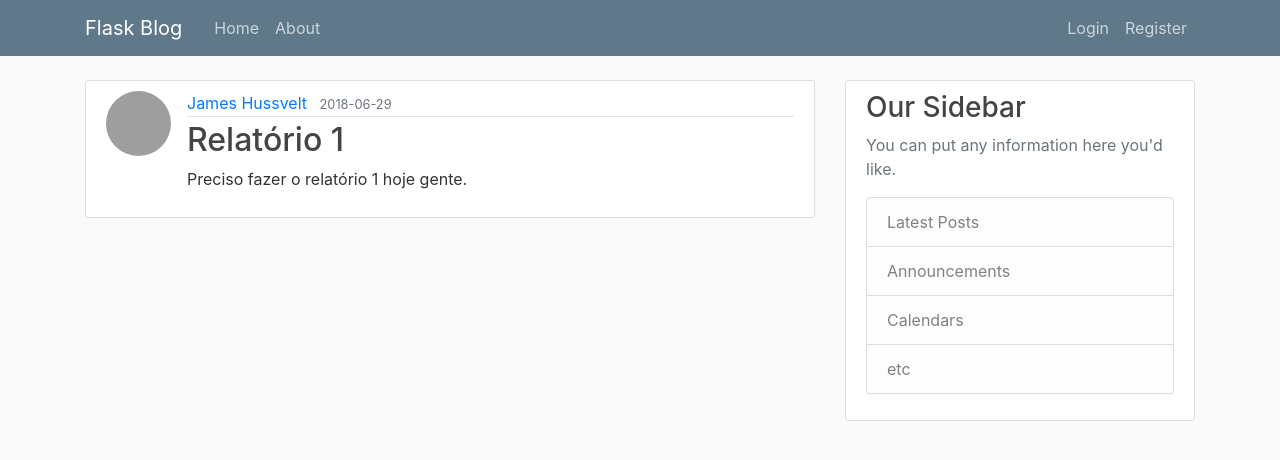
After one commit to felipemuhamed/Flask_server, a Flask app: page /post/1 in a window 1280 px wide. The commit adds this page. Shown: the top 460 px of the page. Run offline with Flask 2, Linux system fonts and the light colour scheme; data comes from the database, SQL or seed files in the repository; both versions use the stored data as it was after the commit; some libraries are stand-ins or nearby versions; grey boxes are pictures that could not be loaded.

Commit message:
Added post feature

```diff
--- a/app/models.py
+++ b/app/models.py
@@ -20,7 +20,7 @@ class User(db.Model, UserMixin):
 class Post(db.Model):
     id = db.Column(db.Integer, primary_key=True, nullable=False)
     title = db.Column(db.String(100), nullable=False)
-    data_posted = db.Column(db.DateTime, nullable=False, default=datetime.utcnow)
+    date_posted = db.Column(db.DateTime, nullable=False, default=datetime.utcnow)
     content = db.Column(db.Text, nullable=False)
     user_id = db.Column(db.Integer, db.ForeignKey('user.id'), nullable=False)
 
--- a/app/routes.py
+++ b/app/routes.py
@@ -1,15 +1,17 @@
 import os
 import secrets
-from flask import render_template, url_for, flash, redirect, request
+from PIL import Image
+from flask import render_template, url_for, flash, redirect, request, abort
 from app import app, db, bcrypt
 from app.models import User, Post
-from app.forms import RegistrationForm, LoginForm, UpdateAccountForm
+from app.forms import RegistrationForm, LoginForm, UpdateAccountForm, PostForm
 from flask_login import login_user, current_user, logout_user, login_required
 
 
 @app.route("/")
 def home():
-    return render_template('home.html')
+    posts = Post.query.all()
+    return render_template('home.html', posts= posts)
 
 @app.route("/about")
 def about():
@@ -56,7 +58,11 @@ def save_picture(form_picture):
     _, f_ext = os.path.splitext(form_picture.filename)
     picture_fn = random_hex + f_ext
     picture_path = os.path.join(app.root_path, 'static/user_pics', picture_fn)
-    form_picture.save(picture_path)
+
+    output_size = (125, 125)
+    i = Image.open(form_picture)
+    i.thumbnail(output_size)
+    i.save(picture_path)
 
     return picture_fn
 
@@ -78,3 +84,52 @@ def account():
         form.email.data = current_user.email
     image_file = url_for('static', filename='user_pics/'+ current_user.image_file)
     return render_template('account.html', title='Account', image_file = image_file, form=form)
+
+@app.route("/post/new", methods=['GET', 'POST'])
+@login_required
+def new_post():
+    form = PostForm()
+
+    if form.validate_on_submit():
+        post = Post(title= form.title.data, content=form.content.data, author = current_user)
+        db.session.add(post)
+        db.session.commit()
+        flash('Your post has been created', 'success')
+        return redirect(url_for('home'))
+    return render_template('create_post.html', title='New Post', form=form)
+
+@app.route("/post/<int:post_id>")
+def post(post_id):
+    post = Post.query.get_or_404(post_id)
+    return render_template('post.html', title = post.title, post = post, legend = 'New Post')
+
+@app.route("/post/<int:post_id>/update", methods=['GET', 'POST'])
+@login_required
+def update_post(post_id):
+    post = Post.query.get_or_404(post_id)
+
+    if post.author != current_user:
+        abort(403)
+    form = PostForm()
+    if form.validate_on_submit():
+        post.title = form.title.data
+        post.content = form.content.data
+        db.session.commit()
+        flash("Your post has been updated", 'success')
+        return redirect(url_for('post', post_id = post.id ))
+    elif request.method == 'GET':
+        form.title.data = post.title
+        form.content.data = post.content
+    return render_template('create_post.html', title = 'Update Post' , post = post, legend = 'Update Post', form=form)
+
+@app.route("/post/<int:post_id>/delete", methods=['POST'])
+@login_required
+def delete_post(post_id):
+    post = Post.query.get_or_404(post_id)
+
+    if post.author != current_user:
+        abort(403)
+    db.session.delete(post)
+    db.session.commit()
+    flash("Your post has been deleted", 'success')
+    return redirect(url_for('home'))
--- a/app/templates/layout.html
+++ b/app/templates/layout.html
@@ -32,6 +32,7 @@
             <!-- Navbar Right Side -->
             <div class="navbar-nav">
               {% if current_user.is_authenticated %}
+                <a class="nav-item nav-link" href="{{url_for('new_post')}}">New Post</a>
                 <a class="nav-item nav-link" href="{{url_for('account')}}">Account</a>
                 <a class="nav-item nav-link" href="{{url_for('logout')}}">Logout</a>
 
--- /dev/null
+++ b/app/templates/post.html
@@ -0,0 +1,39 @@
+{% extends "layout.html" %}
+{% block content %}
+  <article class="media content-section">
+    <img class="rounded-circle article-img" src="{{ url_for('static', filename='user_pics/' + post.author.image_file) }}">
+    <div class="media-body">
+      <div class="article-metadata">
+        <a class="mr-2" href="#">{{ post.author.username }}</a>
+        <small class="text-muted">{{ post.date_posted.strftime('%Y-%m-%d') }}</small>
+        {% if post.author == current_user %}
+          <div>
+            <a class="btn btn-secondary btn-sm mt-1 mb-1" href="{{ url_for('update_post', post_id=post.id) }}">Update</a>
+            <button type="button" class="btn btn-danger btn-sm m-1" data-toggle="modal" data-target="#deleteModal">Delete</button>
+          </div>
+        {% endif %}
+      </div>
+      <h2 class="article-title">{{ post.title }}</h2>
+      <p class="article-content">{{ post.content }}</p>
+    </div>
+  </article>
+  <!-- Modal -->
+  <div class="modal fade" id="deleteModal" tabindex="-1" role="dialog" aria-labelledby="deleteModalLabel" aria-hidden="true">
+    <div class="modal-dialog" role="document">
+      <div class="modal-content">
+        <div class="modal-header">
+          <h5 class="modal-title" id="deleteModalLabel">Delete Post?</h5>
+          <button type="button" class="close" data-dismiss="modal" aria-label="Close">
+            <span aria-hidden="true">&times;</span>
+          </button>
+        </div>
+        <div class="modal-footer">
+          <button type="button" class="btn btn-secondary" data-dismiss="modal">Close</button>
+          <form action="{{ url_for('delete_post', post_id=post.id) }}" method="POST">
+            <input class="btn btn-danger" type="submit" value="Delete">
+          </form>
+        </div>
+      </div>
+    </div>
+  </div>
+{% endblock content %}
```
Also changed, not shown: app/forms.py (+6 -1 lines), app/templates/create_post.html (added, +45 -0 lines), app/templates/home.html (+4 -3 lines), app/site.db.
